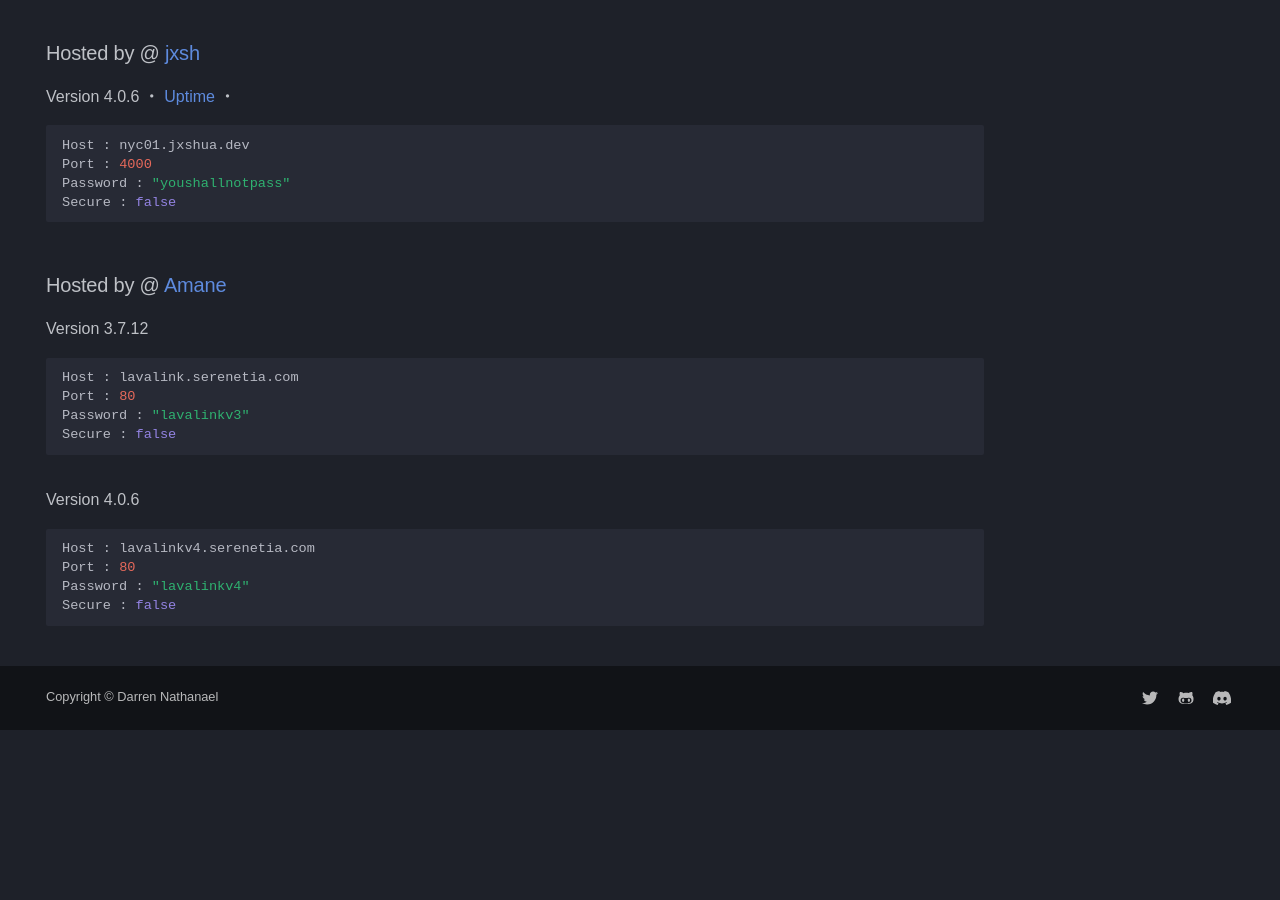
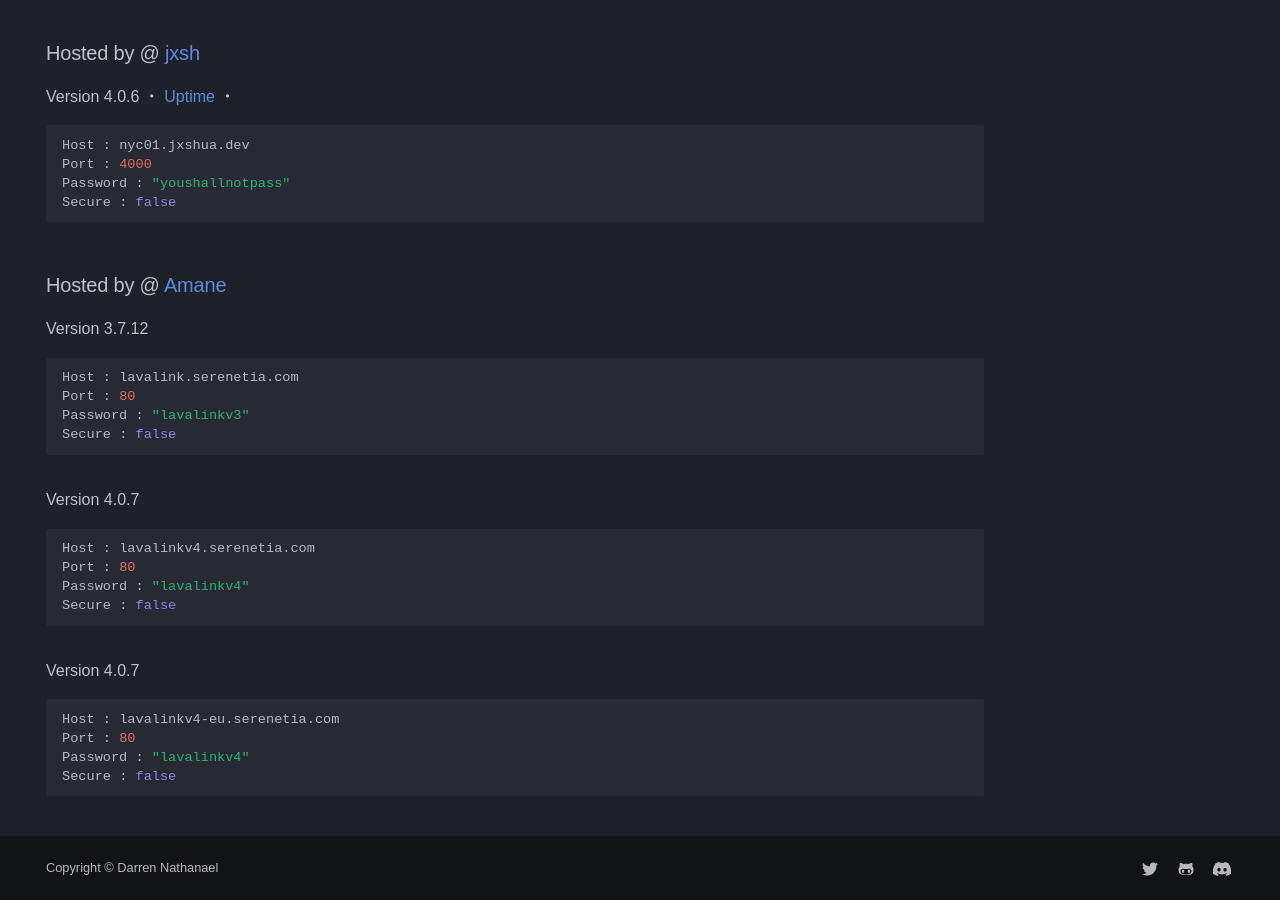
Before and after one commit to DarrenOfficial/lavalink-list, an MkDocs documentation site: the page built from docs/NoSSL/lavalink-without-ssl.md, in a window 1280 px wide and 900 px high, scrolled down 6118 px. Built offline with MkDocs 1.6.1 and Material for MkDocs 9.7.7, drawn with Linux system fonts in a browser that asks for light colours; some web fonts are replaced; comment, search, counter and statistics services are not loaded; a style sheet for code colours, icons or effects is not loaded; before the commit the page ends 6848 px from its top, so only the background shows below that; some of the changed text lies outside the part shown.

Commit message:
Update lavalink-without-ssl.md

````diff
--- a/docs/NoSSL/lavalink-without-ssl.md
+++ b/docs/NoSSL/lavalink-without-ssl.md
@@ -270,10 +270,18 @@ Password : "lavalinkv3"
 Secure : false
 ```
 
-Version 4.0.6
+Version 4.0.7
 ```bash
 Host : lavalinkv4.serenetia.com
 Port : 80
 Password : "lavalinkv4"
 Secure : false
 ```
+
+Version 4.0.7
+```bash
+Host : lavalinkv4-eu.serenetia.com
+Port : 80
+Password : "lavalinkv4"
+Secure : false
+```
````
